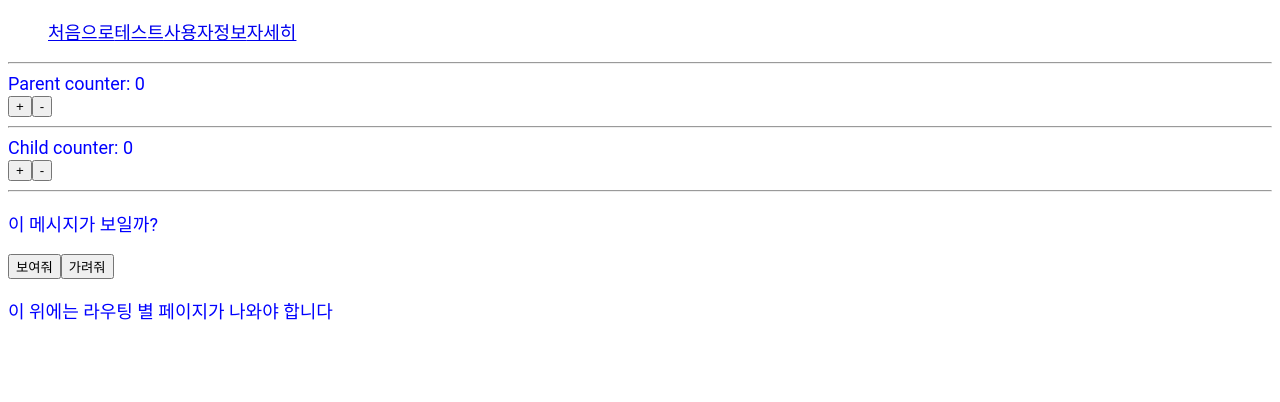
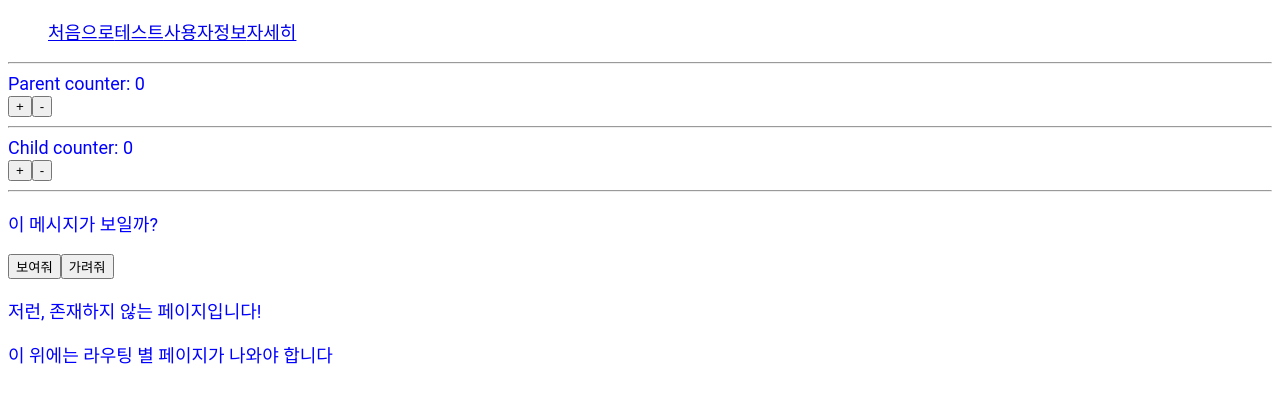
Before and after one commit to cadenzah/vue-practice, a Vue app: page /detail in a window 1280 px wide. Shown: the top 402 px of the page. Built offline with nearby package versions, Linux system fonts and the light colour scheme.

Commit message:
added 404 fallback page

```diff
--- /dev/null
+++ b/src/pages/NotFound.vue
@@ -0,0 +1,13 @@
+<template>
+  <p>저런, 존재하지 않는 페이지입니다!</p>
+</template>
+
+<script>
+export default {
+
+}
+</script>
+
+<style scoped>
+
+</style>
--- a/src/pages/index.js
+++ b/src/pages/index.js
@@ -3,6 +3,7 @@ import Test from './Test.vue';
 import Detail from './Detail.vue';
 import User from './User.vue';
 import UserDetail from './UserDetail.vue';
+import NotFound from './NotFound.vue';
 
 export {
   Root,
@@ -10,4 +11,5 @@ export {
   Detail,
   User,
   UserDetail,
+  NotFound,
 };
--- a/src/router/routes.js
+++ b/src/router/routes.js
@@ -4,6 +4,7 @@ import {
   Detail,
   User,
   UserDetail,
+  NotFound,
 } from '../pages';
 
 const routes = [
@@ -29,6 +30,10 @@ const routes = [
       },
     ],
   },
+  {
+    path: '*',
+    component: NotFound,
+  }
 ];
 
 export default routes;
```
